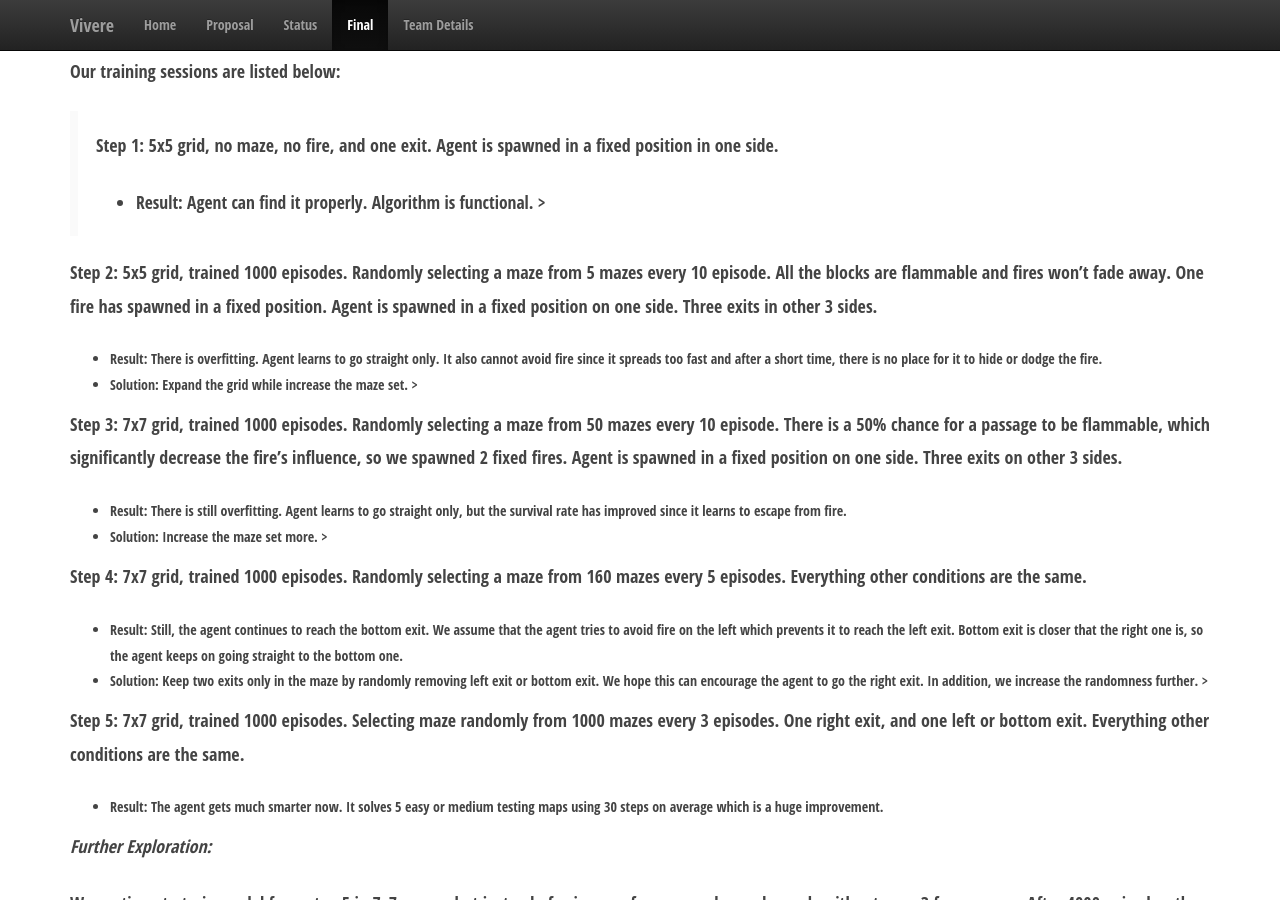
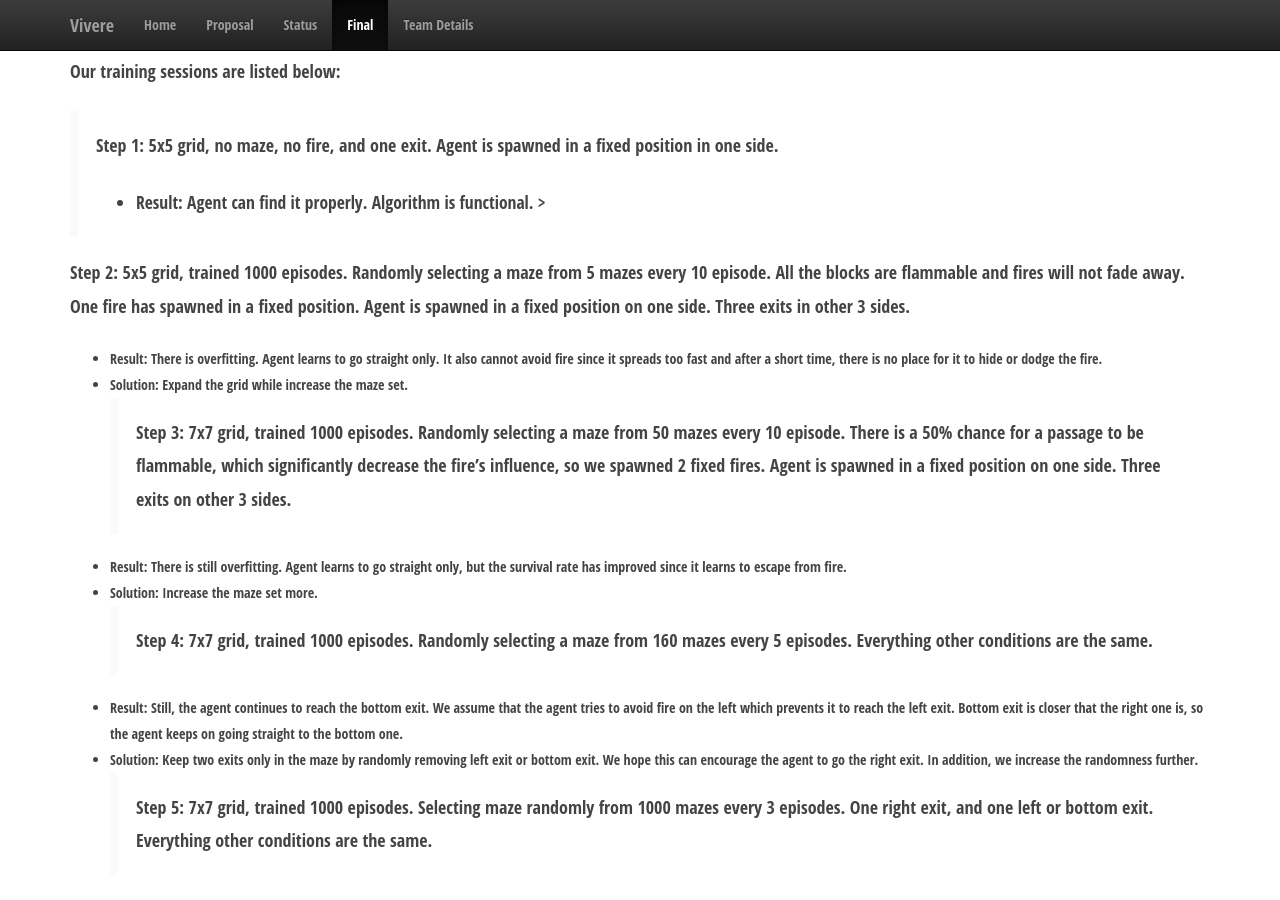
Before and after one commit to Enhjin/Vivere, a Jekyll site: the page built from docs/final.md, in a window 1280 px wide and 900 px high, scrolled down 2429 px. Built offline with Jekyll 4.4.1, drawn with Linux system fonts in a browser that asks for light colours.

Commit message:
Update final.md

```diff
--- a/docs/final.md
+++ b/docs/final.md
@@ -53,18 +53,18 @@
 **Step 1:** 5x5 grid, no maze, no fire, and one exit. Agent is spawned in a fixed position in one side.
 * Result: Agent can find it properly. Algorithm is functional. >
 
-**Step 2:** 5x5 grid, trained 1000 episodes. Randomly selecting a maze from 5 mazes every 10 episode. All the blocks are flammable and fires won’t fade away. One fire has spawned in a fixed position. Agent is spawned in a fixed position on one side. Three exits in other 3 sides.
+**Step 2:** 5x5 grid, trained 1000 episodes. Randomly selecting a maze from 5 mazes every 10 episode. All the blocks are flammable and fires will not fade away. One fire has spawned in a fixed position. Agent is spawned in a fixed position on one side. Three exits in other 3 sides.
 * Result: There is overfitting. Agent learns to go straight only. It also cannot avoid fire since it spreads too fast and after a short time, there is no place for it to hide or dodge the fire.
-* Solution: Expand the grid while increase the maze set. >
-
+* Solution: Expand the grid while increase the maze set.
+>
 **Step 3:** 7x7 grid, trained 1000 episodes. Randomly selecting a maze from 50 mazes every 10 episode. There is a 50% chance for a passage to be flammable, which significantly decrease the fire’s influence, so we spawned 2 fixed fires.  Agent is spawned in a fixed position on one side. Three exits on other 3 sides.
 * Result: There is still overfitting. Agent learns to go straight only, but the survival rate has improved since it learns to escape from fire.
-* Solution: Increase the maze set more. >
-
+* Solution: Increase the maze set more.
+>
 **Step 4:** 7x7 grid, trained 1000 episodes. Randomly selecting a maze from 160 mazes every 5 episodes. Everything other conditions are the same.
 * Result: Still, the agent continues to reach the bottom exit. We assume that the agent tries to avoid fire on the left which prevents it to reach the left exit. Bottom exit is closer that the right one is, so the agent keeps on going straight to the bottom one.
-* Solution: Keep two exits only in the maze by randomly removing left exit or bottom exit. We hope this can encourage the agent to go the right exit. In addition, we increase the randomness further. >
-
+* Solution: Keep two exits only in the maze by randomly removing left exit or bottom exit. We hope this can encourage the agent to go the right exit. In addition, we increase the randomness further.
+>
 **Step 5:** 7x7 grid, trained 1000 episodes. Selecting maze randomly from 1000 mazes every 3 episodes. One right exit, and one left or bottom exit. Everything other conditions are the same.
 * Result: The agent gets much smarter now. It solves 5 easy or medium testing maps using 30 steps on average which is a huge improvement.
 
```
